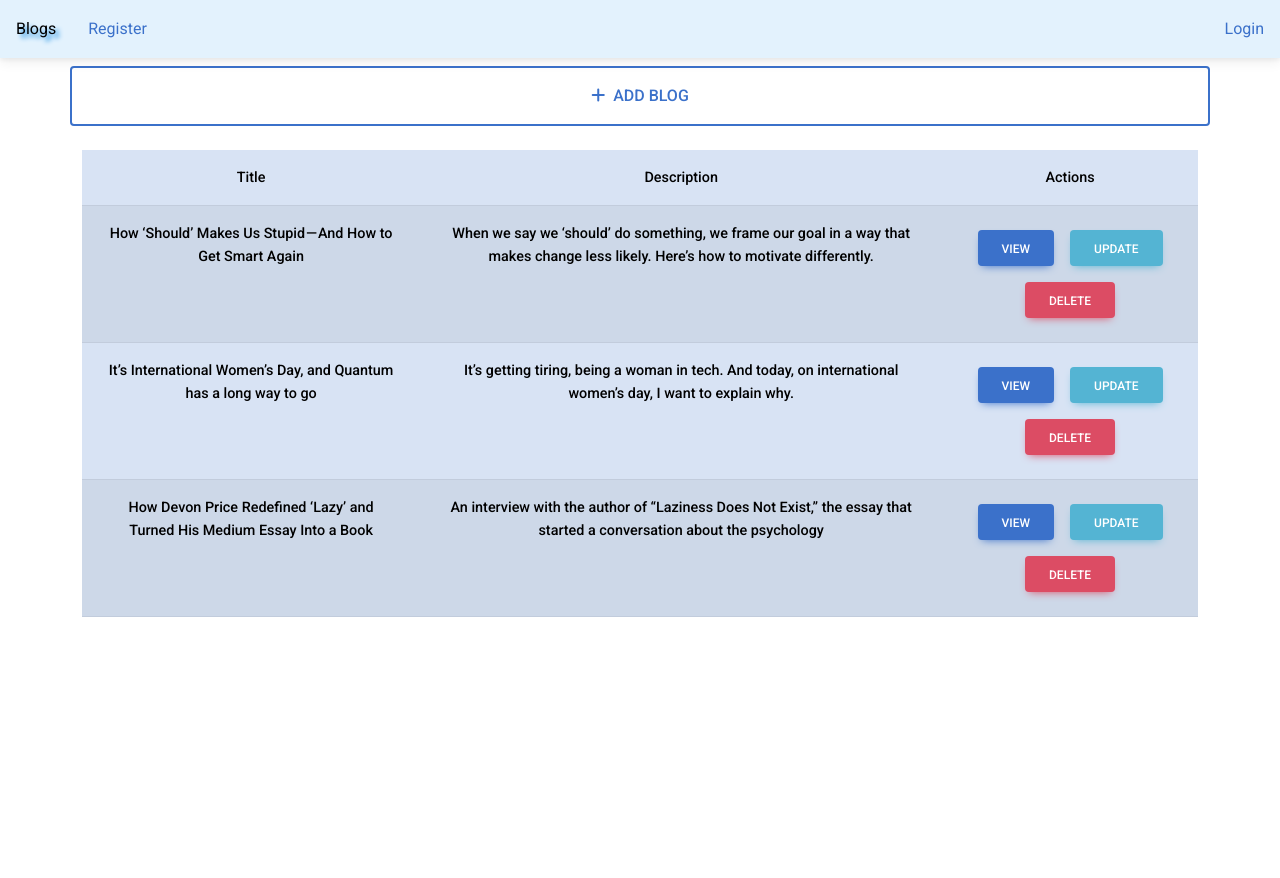
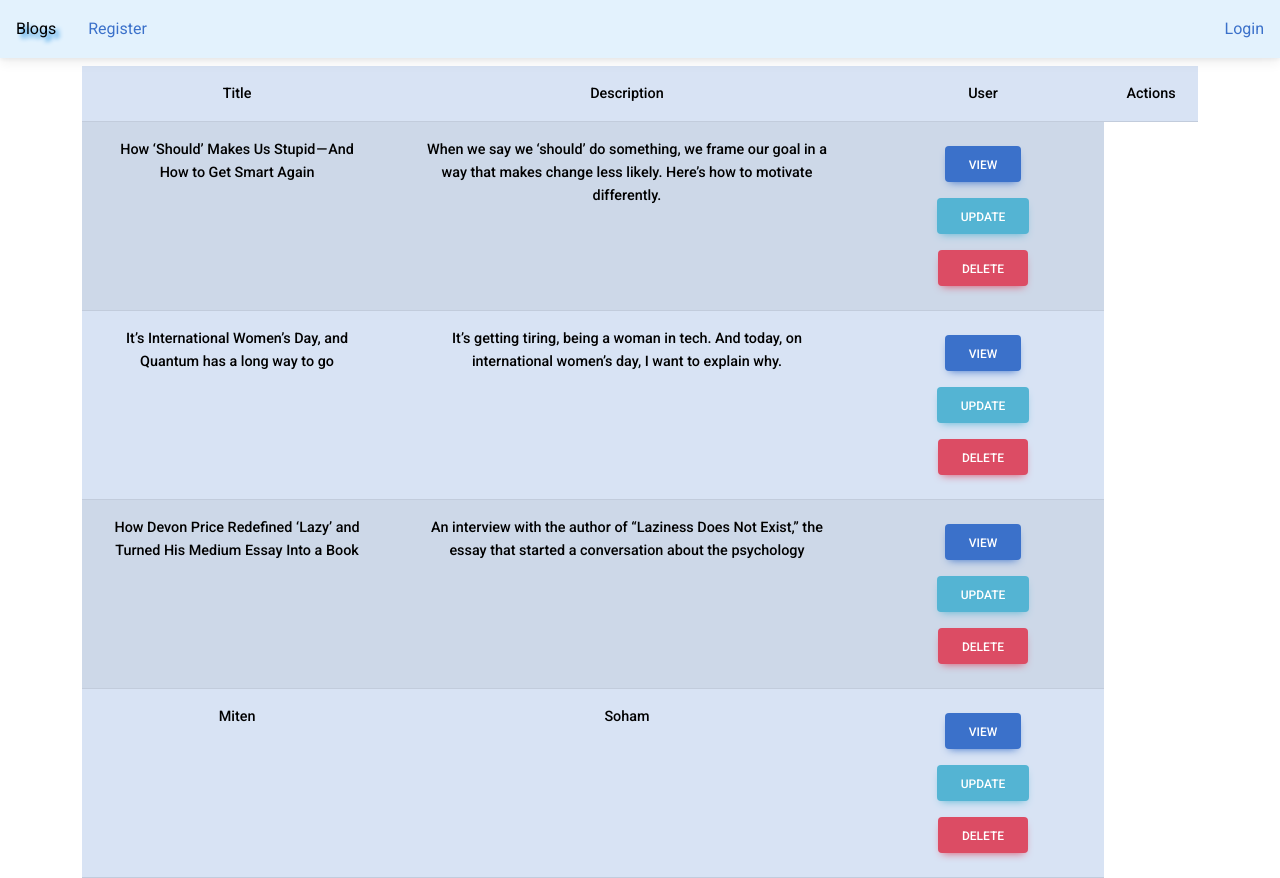
Before and after one commit to sohamAspire/Web3, a React (Create React App) app: page /blogs in a window 1280 px wide. Before the commit the page ends 800 px from the top, so only its background shows below. Built offline with nearby package versions, Linux system fonts and the light colour scheme; data requests are answered from the project's data file.

Commit message:
"Done Reloading"

```diff
--- a/db.json
+++ b/db.json
@@ -3,17 +3,26 @@
     {
       "id": 2,
       "Title": "How ‘Should’ Makes Us Stupid — And How to Get Smart Again",
-      "Description": "When we say we ‘should’ do something, we frame our goal in a way that makes change less likely. Here’s how to motivate differently."
+      "Description": "When we say we ‘should’ do something, we frame our goal in a way that makes change less likely. Here’s how to motivate differently.",
+      "UserID": 1
     },
     {
       "id": 3,
       "Title": "It’s International Women’s Day, and Quantum has a long way to go",
-      "Description": "It’s getting tiring, being a woman in tech. And today, on international women’s day, I want to explain why."
+      "Description": "It’s getting tiring, being a woman in tech. And today, on international women’s day, I want to explain why.",
+      "UserID": 2
     },
     {
       "id": 4,
       "Title": "How Devon Price Redefined ‘Lazy’ and Turned His Medium Essay Into a Book",
-      "Description": "An interview with the author of “Laziness Does Not Exist,” the essay that started a conversation about the psychology "
+      "Description": "An interview with the author of “Laziness Does Not Exist,” the essay that started a conversation about the psychology ",
+      "UserID": 1
+    },
+    {
+      "Title": "Miten",
+      "Description": "Soham",
+      "UserID": 1,
+      "id": 5
     }
   ],
   "Users": [
@@ -22,7 +31,7 @@
       "LastName": "Patel",
       "Email": "Soham@gmail.com",
       "Password": "SkPatel",
-      "Role": "admin",
+      "Role": "user",
       "id": 1
     },
     {
@@ -128,6 +137,30 @@
       "Password": "fdasdadas",
       "Role": "user",
       "id": 14
+    },
+    {
+      "FirstName": "Soham",
+      "LastName": "asdasdsaasd",
+      "Email": "asdasd@12321sa",
+      "Password": "2312312",
+      "Role": "user",
+      "id": 15
+    },
+    {
+      "FirstName": "dfsd",
+      "LastName": "sdfsdf",
+      "Email": "Soham@112312",
+      "Password": "dsfsdf",
+      "Role": "user",
+      "id": 16
+    },
+    {
+      "FirstName": "asdsad",
+      "LastName": "sadas",
+      "Email": "asdas@asdas",
+      "Password": "asdasd",
+      "Role": "user",
+      "id": 17
     }
   ]
 }
--- a/src/App.js
+++ b/src/App.js
@@ -14,19 +14,20 @@ import Protected from "./Components/Protected";
 function App() {
   const [status, setStatus] = useState(null);
   const [Role1, setRole] = useState('');
+  const [userId, setuserId] = useState('');
   const navigate = useNavigate();
-  const statusMethod = (propsStatus, Role) => {
+  const statusMethod = (propsStatus, Role ,Id) => {
     setStatus(propsStatus);
     console.log(Role);
-    setRole(Role)
+    setRole(Role);
+    setuserId(Id)
   };
-  // const logIn = () => {
-  //   setisLoggedIn(true);
-  // };
+
   const logOut = () => {
     setStatus(false);
     navigate("/login");
     setRole('user')
+    setuserId(null)
   };
 
   return (
@@ -39,7 +40,7 @@ function App() {
           path="/signup"
           element={<SignUp statusMethod={{ statusMethod }} />}
         />
-        <Route path="/blogs" element={<Blogs />} />
+        <Route path="/blogs" element={<Blogs Id={userId} isLoggedIn={status} />} />
         <Route path="/users" element={<Users />} />
         <Route path="/admin/" element={<Protected isLoggedIn={status}><Admin /></Protected> }>
           <Route path="users" element={ <Protected isLoggedIn={status}> <Users /> </Protected>  } />
--- a/src/Components/Blogs.js
+++ b/src/Components/Blogs.js
@@ -16,24 +16,31 @@ import {
 } from "mdb-react-ui-kit";
 
 const Blogs = (props) => {
+
+  console.log(props);
+  // This Reload os to updating state
+  const [Reload, setReload] = useState(true);
   const [Title, setTitle] = useState();
   const [Success, setSuccess] = useState(null);
   const [Description, setDescription] = useState();
   const [state, setState] = useState([]);
+  const [users, setUsers] = useState([]);
   const [centredModal, setCentredModal] = useState(false);
   const AddShow = () => setCentredModal(!centredModal);
 
-  const AddBlog = useCallback((e) => {
+  const AddBlog = (e) => {
     e.preventDefault();
     axios
       .post("http://localhost:3000/Blogs", {
         Title: Title,
         Description: Description,
+        UserID: props.Id
       })
       .then((response) => {
         // console.log(response);
         if (response.status === 201) {
           // console.log("Successfully Added");
+          setReload(!Reload);
           setSuccess(true);
           setTimeout(() => {
             setSuccess(null);
@@ -46,24 +53,30 @@ const Blogs = (props) => {
           }, 1000);
         }
       });
-  });
+  };
 
   const DeleteBlog = useCallback((props, id) => {
     // console.log(props);
+    setReload(!Reload);
     axios.delete("http://localhost:3000/Blogs/" + id).then((res) => {
       console.log("Deleted");
     });
   });
   useEffect(() => {
     axios.get("http://localhost:3000/Blogs").then((response) => {
-      console.log("Triggering");
+      console.log("Blogs");
       // console.log(response['data']);
       setState([...response["data"]]);
     });
-  }, []);
+    axios.get("http://localhost:3000/Users").then((response) => {
+      console.log("Users");
+      // console.log(response['data']);
+      setUsers([...response["data"]]);
+    });
+  }, [Reload]);
 
   return (
-    <div className='mt-2'>
+    <div className="mt-2">
       {/* <h1 className="text-center mb-4 ">Blog Page</h1> */}
       {Success === true ? (
         <div
@@ -89,10 +102,17 @@ const Blogs = (props) => {
         </div>
       ) : null}
       <div className="container text-end p-0">
-        <MDBBtn className="w-100 mb-4 p-3 fs-6" outline block onClick={AddShow}>
-          <MDBIcon fas icon="plus" />
-          &nbsp;&nbsp;Add Blog
-        </MDBBtn>
+        {props.isLoggedIn ? (
+          <MDBBtn
+            className="w-100 mb-4 p-3 fs-6"
+            outline
+            block
+            onClick={AddShow}
+          >
+            <MDBIcon fas icon="plus" />
+            &nbsp;&nbsp;Add Blog
+          </MDBBtn>
+        ) : null}
       </div>
       {/* Modal */}
       <MDBModal tabIndex="-1" show={centredModal} setShow={setCentredModal}>
@@ -139,6 +159,7 @@ const Blogs = (props) => {
             <tr>
               <th scope="col">Title</th>
               <th scope="col">Description</th>
+              <th scope="col">User</th>
               <th scope="col">Actions</th>
             </tr>
           </thead>
@@ -148,6 +169,9 @@ const Blogs = (props) => {
                 <tr key={elem.id}>
                   <th scope="col">{elem.Title}</th>
                   <th scope="col">{elem.Description}</th>
+                    {
+                    // users.find((user)=>user.id === elem.UserID) ? <th scope='col'>{user.FirstName}</th> : null
+                    }
                   <th scope="col">
                     <Modal props={elem} />
                     <button className="btn btn-info m-2">Update</button>
--- a/src/Components/Login.js
+++ b/src/Components/Login.js
@@ -18,15 +18,17 @@ const Login = (props) => {
       {
        if(res['data'].find((user) => user.Email === Email) && res['data'].find((user)=> user.Password === Password)){
         let Role = res['data'].find((user) => user.Email === Email) && res['data'].find((user)=> user.Password === Password).Role
+        let Id = res['data'].find((user) => user.Email === Email) && res['data'].find((user)=> user.Password === Password).id
         isLoggedIn = true;
-        props.statusMethod(isLoggedIn , Role)
+        props.statusMethod(isLoggedIn , Role , Id)
         navigate('/blogs');
        }
        else{
         console.log('false');
-        let Role = 'False'
+        let Role = null
+        let Id = null
         isLoggedIn = false;
-        props.statusMethod(isLoggedIn, Role)
+        props.statusMethod(isLoggedIn, Role , Id)
        }
       })}
   return (
--- a/src/Components/Modal.js
+++ b/src/Components/Modal.js
@@ -1,4 +1,4 @@
-import React, { useEffect, useState } from "react";
+import React, {useState } from "react";
 import {
   MDBModalFooter,
   MDBBtn,
@@ -11,7 +11,6 @@ import {
 } from "mdb-react-ui-kit";
 
 const Modal = (props) => {
-  const [data, setdata] = useState()
   const [basicModal, setBasicModal] = useState(false);
   const toggleShow = () => setBasicModal(!basicModal);
   const Btn = ()=>{
--- a/src/Components/SignUp.js
+++ b/src/Components/SignUp.js
@@ -23,7 +23,6 @@ const SignUp = (props) => {
       })
       .then((response) => {
         if (response.status === 201) {
-          props.statusMethod.submitHandler(response.status)
           setSuccess(true);
           setTimeout(() => {
             setSuccess(null);
@@ -32,7 +31,7 @@ const SignUp = (props) => {
           setLastName("");
           setEmail("");
           setPassword("");
-
+          props.statusMethod.submitHandler(response.status)
         } else {
           setSuccess(false);
           setTimeout(() => {
--- a/src/Components/Users.js
+++ b/src/Components/Users.js
@@ -3,6 +3,7 @@ import React, { useState, useEffect, useCallback } from "react";
 import axios from "axios";
 
 const Users = () => {
+  const [Reload ,setReload] = useState(false);
   const [state, setState] = useState([]);
   const ChangeRole = useCallback((props, id) => {
     if (props.Role === "admin") {
@@ -18,6 +19,7 @@ const Users = () => {
           // console.log(response['data']);
           console.log(response);
           console.log("Changed to User");
+          setReload(!Reload)
         });
     } else {
       axios
@@ -32,6 +34,7 @@ const Users = () => {
           // console.log(response['data']);
           console.log(response);
           console.log("Changed to Admin");
+          setReload(!Reload)
         });
     }
   }, []);
@@ -40,7 +43,7 @@ const Users = () => {
       // console.log(response['data']);
       setState([...response["data"]]);
     });
-  }, [()=>ChangeRole]);
+  }, [Reload]);
 
   return (
     <div className="container p-0 mt-2">
```
